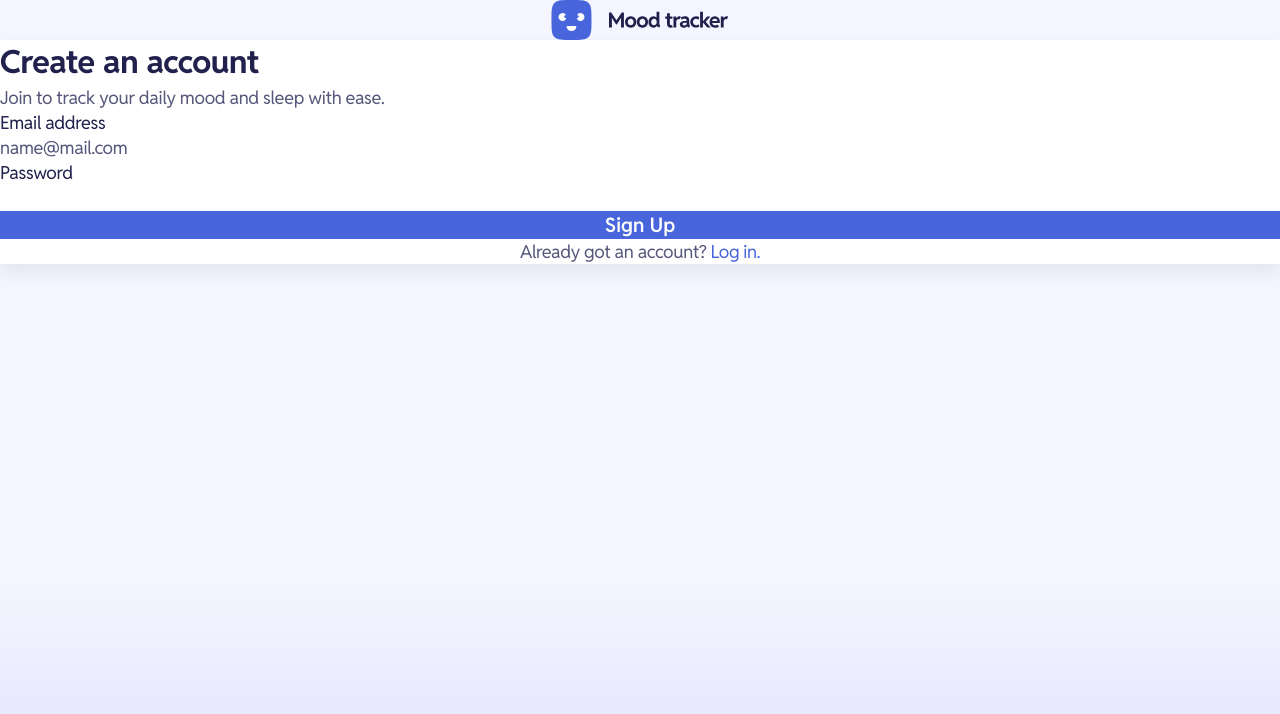
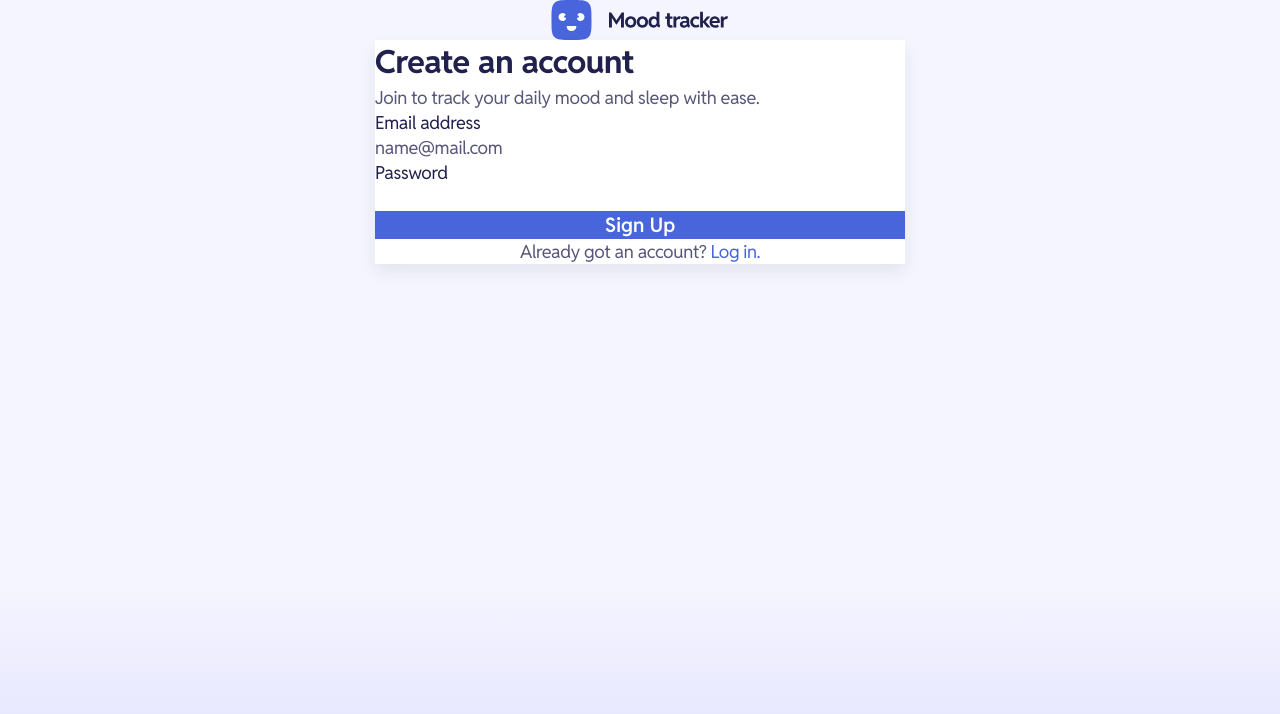
Before and after one commit to webdevunoz/mood-tracking-app, a React (Vite) app: page / in a window 1280 px wide. Shown: the top 714 px of the page. Built offline with nearby package versions, Linux system fonts and the light colour scheme.

Commit message:
feat: add tablet and desktop responsiveness to SignupPage by centering and clamping margin and padding

```diff
--- a/src/App.css
+++ b/src/App.css
@@ -1,21 +1,35 @@
 #page-wrapper {
   background-image: linear-gradient(180deg, #f5f5ff 72.99%, #e0e0ff 100%);
   height: 100vh;
+  display: flex;
+  flex-direction: column;
+  align-items: center;
+  padding-inline: var(--spacing-200);
 }
 
 .logo-wrapper {
+  margin-bottom: clamp(
+    var(--spacing-400),
+    calc((100vw - 375px) / 24.56 + 2rem),
+    var(--spacing-600)
+  );
   padding-top: var(--spacing-1000);
-  margin-bottom: var(--spacing-400);
   display: flex;
   justify-content: center;
 }
 
 .form-wrapper {
-  margin-inline: var(--spacing-200);
-  padding: var(--spacing-500) var(--spacing-200);
+  padding-block: var(--spacing-500);
+  padding-inline: clamp(
+    var(--spacing-200),
+    calc((100vw - 375px) / 24.56 + 1rem),
+    var(--spacing-400)
+  );
   background-color: white;
   border-radius: var(--radius-16);
   box-shadow: 0 8px 16px 0 rgba(32, 37, 41, 0.08);
+  max-width: 530px;
+  width: 100%;
 }
 
 .form {
```
